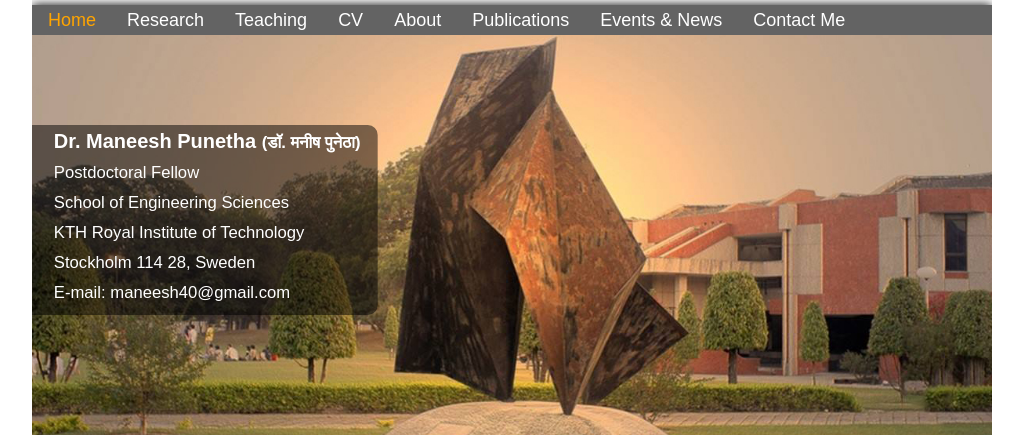
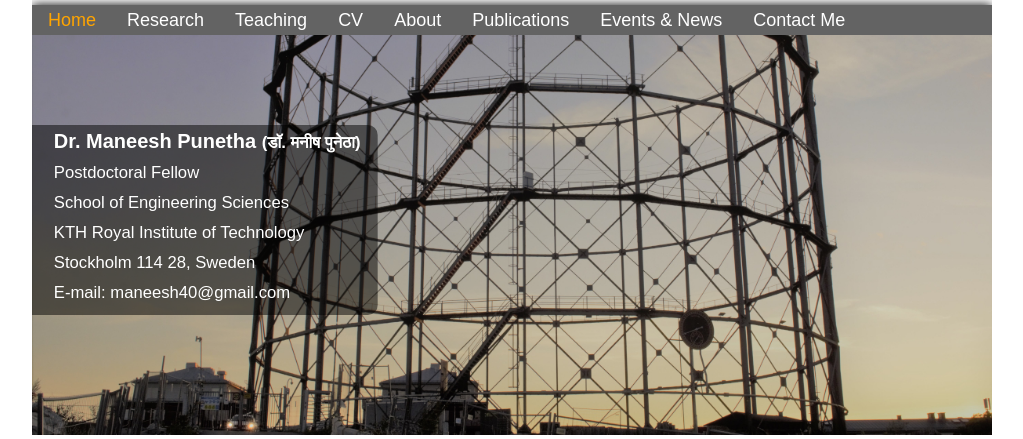
Before and after one commit to maneesh40/maneesh40.github.io, a plain HTML site: page index.html in a window 1280 px wide. Shown: the top 439 px of the page, without its empty margins (128-1151 px from the left). Drawn offline with Linux system fonts and the light colour scheme; a script that the page names is missing.

Commit message:
cover page change

```diff
--- a/index.html
+++ b/index.html
@@ -42,7 +42,7 @@
     </div>
 <!--Introduction-->
     <!--<div id="banner">-->
-	<div id="banner" class="slides"><img src="img/cover.jpg" width="1000px"/>
+	<div id="banner" class="slides"><img src="img/cover_random.jpg" width="1000px"/>
 
     	<div id="name" style="transform: translate(-5%, -50%)">
     	<p style="font-size:20px"><b><font color="white">Dr. Maneesh Punetha <small>(डॉ. मनीष पुनेठा)</small></font></b></p>
```
Also changed, not shown: img/cover_iitk.jpg (renamed from img/cover.jpg), img/cover_random.jpg (added), 1 other file.
